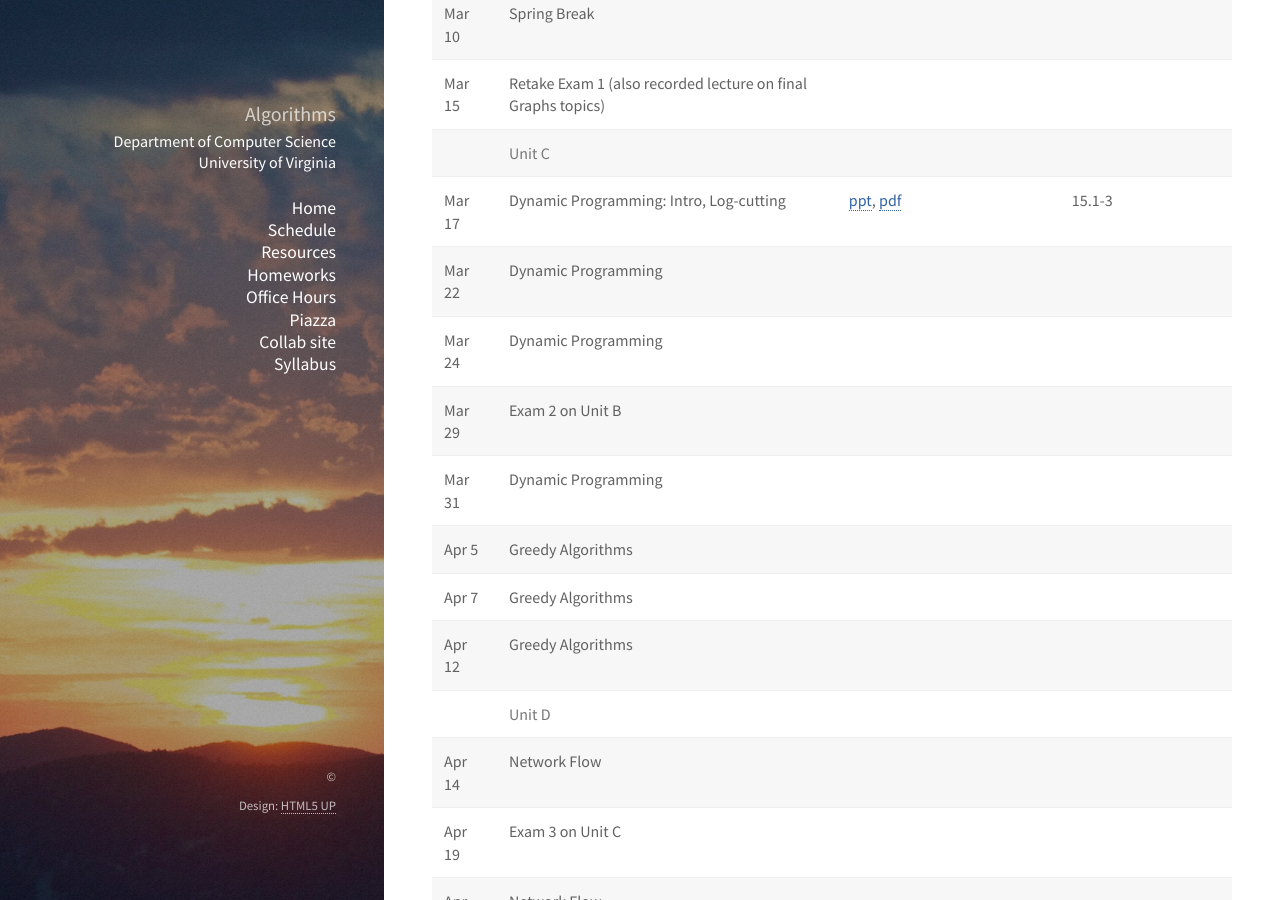
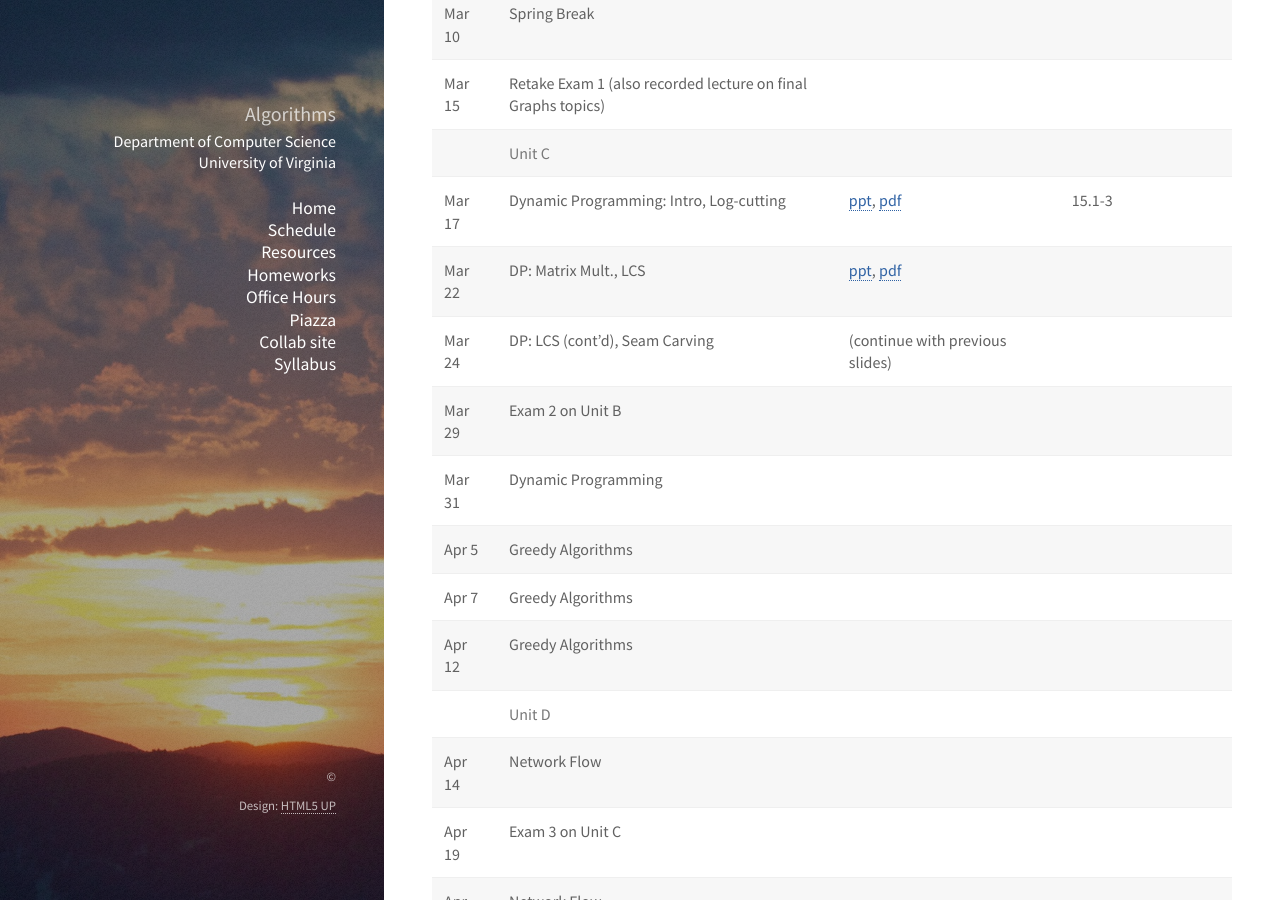
Before and after one commit to uva-cs/cs4102-s22, a Jekyll site: the page built from slides/schedule.md, in a window 1280 px wide and 900 px high, scrolled down 1242 px. Built offline with Jekyll 4.4.1, drawn with Linux system fonts in a browser that asks for light colours; nearby versions of some CDN libraries; library files that are not in the unit come from our copies.

Commit message:
Slides for DP, matrix mult., LCS, Seam carving

```diff
--- a/slides/schedule.md
+++ b/slides/schedule.md
@@ -29,8 +29,8 @@ This is a tentative schedule of topics addressed.  As we go through the semester
 | Mar 15  | Retake Exam 1 (also recorded lecture on final Graphs topics)  |                                                                                                                      |          |                                   |
 |         | **Unit C**                                                    |                                                                                                                      |          |                                   |
 | Mar 17  | Dynamic Programming: Intro, Log-cutting                       | [ppt](cs4102-C-lecture1.pptx), [pdf](cs4102-C-lecture1.pdf)                                                          | 15.1-3   |                               |
-| Mar 22  | Dynamic Programming                                           |                                                                                                                      |          |                                   |
-| Mar 24  | Dynamic Programming                                           |                                                                                                                      |          |                                   |
+| Mar 22  | DP: Matrix Mult., LCS                                         | [ppt](cs4102-C-lecture2-3.pptx), [pdf](cs4102-C-lecture2-3.pdf)                                                      |          |                                   |
+| Mar 24  | DP: LCS (cont'd), Seam Carving                                | (continue with previous slides)                                                                                      |          |                                   |
 | Mar 29  | Exam 2 on Unit B                                              |                                                                                                                      |          |                                   |
 | Mar 31  | Dynamic Programming                                           |                                                                                                                      |          |                                   |
 | Apr 5   | Greedy Algorithms                                             |                                                                                                                      |          |                                   |
```
Also changed, not shown: 2 other files.
